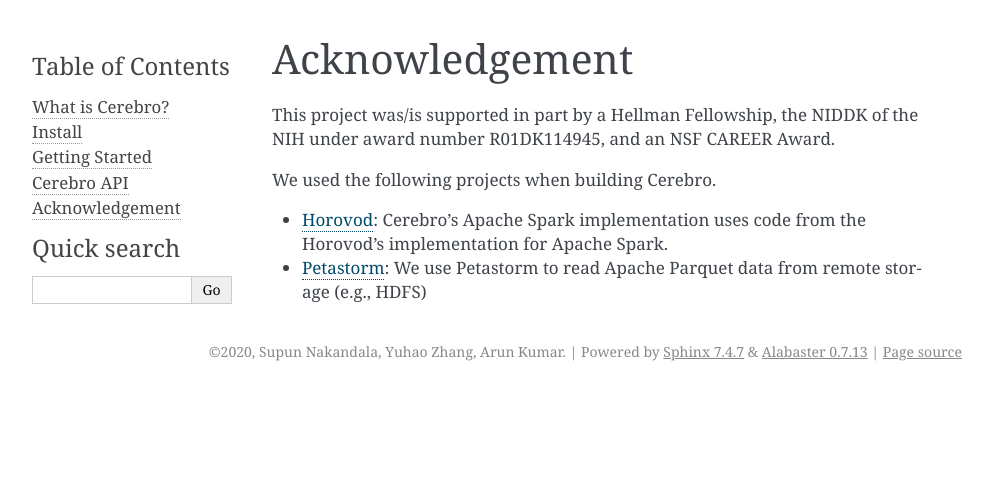
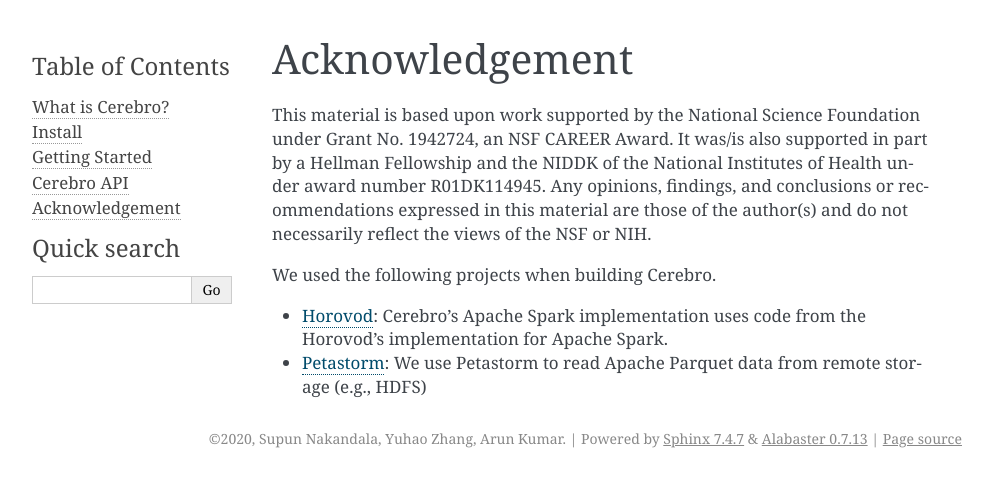
Before and after one commit to ADALabUCSD/cerebro-system, a Sphinx documentation site: the page built from docs-src/source/acknowledgement.md, in a window 1280 px wide. Shown: the top 487 px of the page, without its empty margins (148-1141 px from the left). Built offline with Sphinx 7.4.7, drawn with Linux system fonts in a browser that asks for light colours.

Commit message:
NSF line ACK

```diff
--- a/docs-src/source/acknowledgement.md
+++ b/docs-src/source/acknowledgement.md
@@ -1,6 +1,6 @@
 Acknowledgement
 ---------------
-This project was/is supported in part by a Hellman Fellowship, the NIDDK of the NIH under award number R01DK114945, and an NSF CAREER Award.
+This material is based upon work supported by the National Science Foundation under Grant No. 1942724, an NSF CAREER Award. It was/is also supported in part by a Hellman Fellowship and the NIDDK of the National Institutes of Health under award number R01DK114945. Any opinions, findings, and conclusions or recommendations expressed in this material are those of the author(s) and do not necessarily reflect the views of the NSF or NIH.
 
 We used the following projects when building Cerebro.
 - [Horovod](https://github.com/horovod/horovod): Cerebro's Apache Spark implementation uses code from the Horovod's
```
